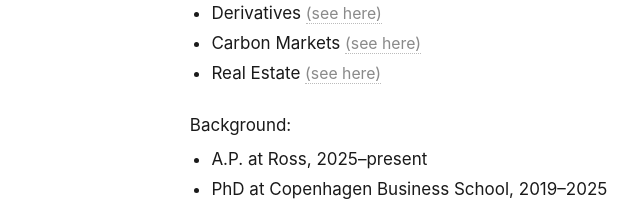
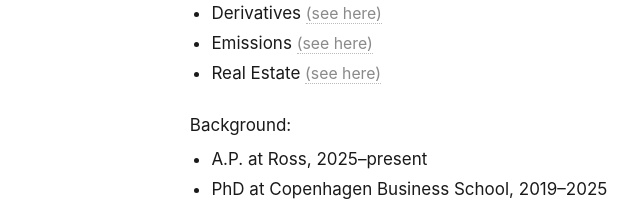
Before and after one commit to julianterstegge/julianterstegge.github.io, a plain HTML site: page index.html in a window 1280 px wide. Shown: the part 446-659 px from the top of the page, 247-887 px from the left. Drawn offline with Linux system fonts and the light colour scheme.

Commit message:
Rename the Carbon Markets label to Emissions on the site and CV
Co-Authored-By: Claude Fable 5.2 <noreply@anthropic.com>

```diff
--- a/index.html
+++ b/index.html
@@ -14,7 +14,7 @@
   </script>
 
   <title>Julian Terstegge</title>
-  <meta name="description" content="Julian Terstegge — Assistant Professor of Finance, University of Michigan, Ross School of Business. Research areas: Asset Pricing, Financial Intermediation, Uncertainty and Tail Risk. Studied across markets: Equities, Derivatives, Carbon Markets, Real Estate.">
+  <meta name="description" content="Julian Terstegge — Assistant Professor of Finance, University of Michigan, Ross School of Business. Research areas: Asset Pricing, Financial Intermediation, Uncertainty and Tail Risk. Studied across markets: Equities, Derivatives, Emissions, Real Estate.">
 
   <link rel="icon" href="assets/img/favicon.svg" type="image/svg+xml">
   <link rel="icon" href="assets/img/favicon-96.png" type="image/png" sizes="96x96">
@@ -22,7 +22,7 @@
 
   <meta property="og:type" content="website">
   <meta property="og:title" content="Julian Terstegge">
-  <meta property="og:description" content="Assistant Professor of Finance, University of Michigan, Ross School of Business. Research areas: Asset Pricing, Financial Intermediation, Uncertainty and Tail Risk. Studied across markets: Equities, Derivatives, Carbon Markets, Real Estate.">
+  <meta property="og:description" content="Assistant Professor of Finance, University of Michigan, Ross School of Business. Research areas: Asset Pricing, Financial Intermediation, Uncertainty and Tail Risk. Studied across markets: Equities, Derivatives, Emissions, Real Estate.">
   <meta property="og:url" content="https://julianterstegge.com/">
   <meta property="og:image" content="https://julianterstegge.com/assets/img/og-card.jpg">
   <meta property="og:image:width" content="1200">
@@ -60,7 +60,7 @@
           <ul class="research-areas">
             <li>Equities <a href="#paper-payoff" class="reveal-abstract see-here" data-target="abs-payoff" title="The Third Friday Price Spike">(see here)</a></li>
             <li>Derivatives <a href="#paper-intermediary" class="reveal-abstract see-here" data-target="abs-intermediary" title="Intermediary Option Pricing">(see here)</a></li>
-            <li>Carbon Markets <a href="#paper-carbonvix" class="reveal-abstract see-here" data-target="abs-carbonvix" title="Carbon VIX: Carbon Price Uncertainty and Decarbonization Investments">(see here)</a></li>
+            <li>Emissions <a href="#paper-carbonvix" class="reveal-abstract see-here" data-target="abs-carbonvix" title="Carbon VIX: Carbon Price Uncertainty and Decarbonization Investments">(see here)</a></li>
             <li>Real Estate <a href="#paper-landbanking" class="reveal-abstract see-here" data-target="abs-landbanking" title="Land Banking and Housing Supply">(see here)</a></li>
           </ul>
           <p class="bio-block">Background:</p>
```
Also changed, not shown: 1 other file.
